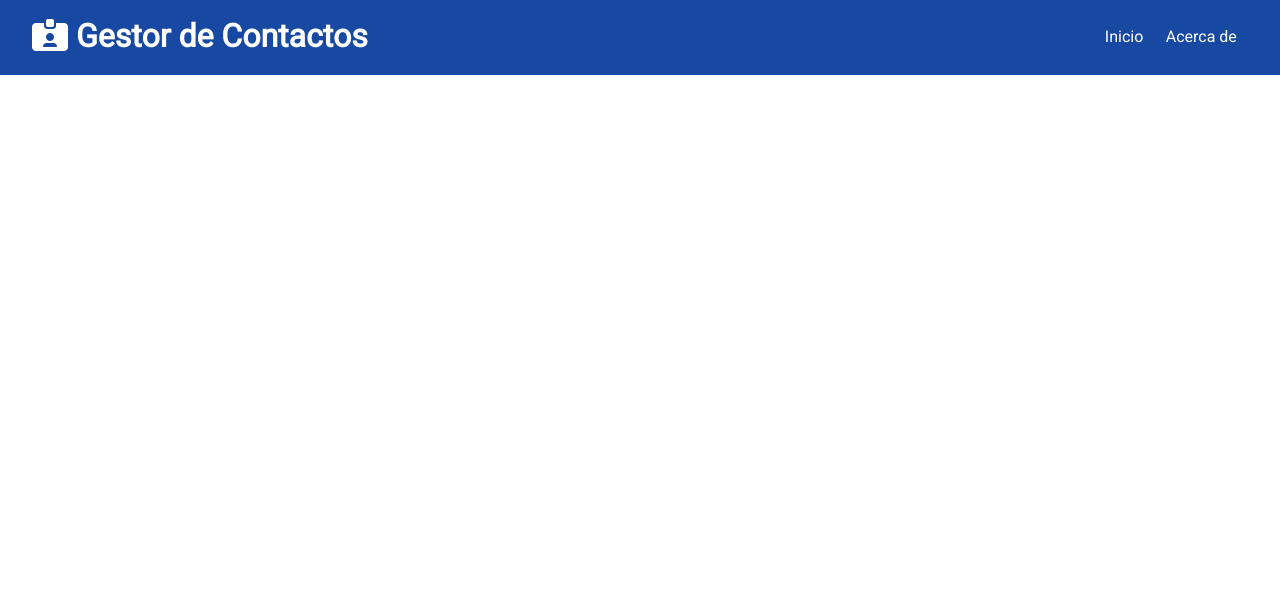
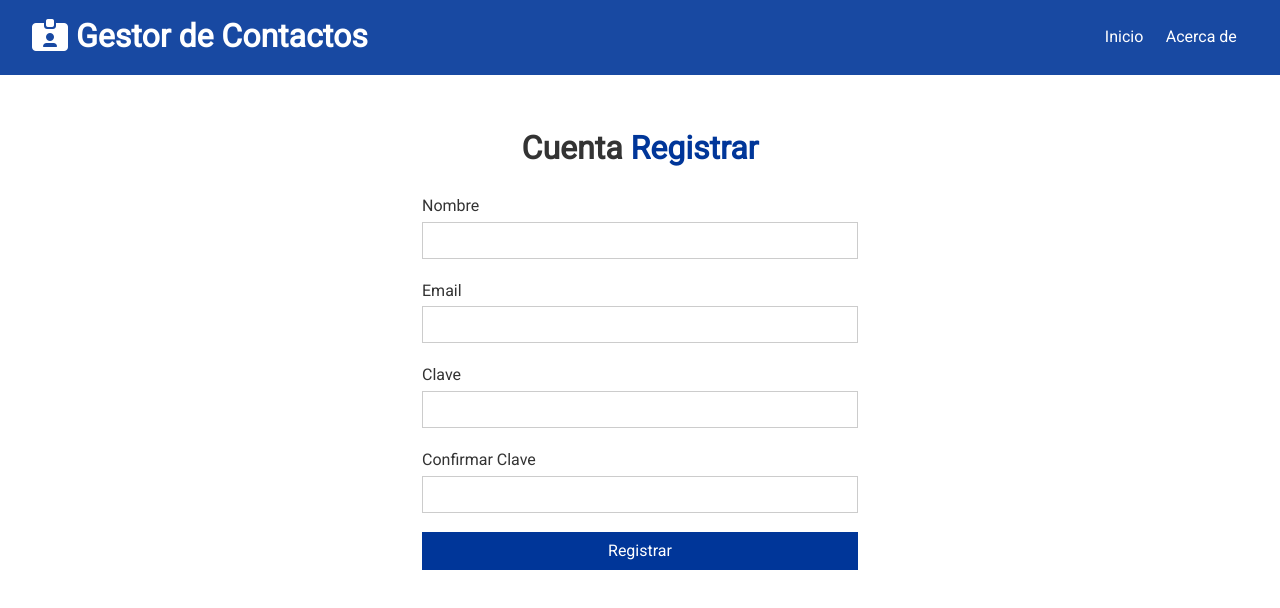
Before and after one commit to Cajimo/ContactsKeeper, a React (Create React App) app in the folder client/: page /register in a window 1280 px wide. Shown: the top 608 px of the page. Built offline with nearby package versions, Linux system fonts and the light colour scheme; the HTML template or start-up script is replaced by a standard one.

Commit message:
Register Form Created

```diff
--- a/client/src/App.js
+++ b/client/src/App.js
@@ -3,6 +3,7 @@
 import Navbar from './components/layout/Navbar';
 import Home from './components/pages/Home';
 import About from './components/pages/About';
+import Register from './components/auth/Register';
 import './App.css';
 import ContactState from './context/contact/ContactState';
 import AuthState from './context/auth/AuthState';
@@ -18,6 +19,7 @@
               <Switch>
                 <Route exact path="/" component={Home} />
                 <Route exact path="/about" component={About} />
+                <Route exact path="/register" component={Register} />
               </Switch>
             </div>
           </Fragment>
--- /dev/null
+++ b/client/src/components/auth/Register.js
@@ -0,0 +1,62 @@
+import React, { useState } from 'react';
+
+const Register = () => {
+  const [user, setUser] = useState({
+    name: '',
+    email: '',
+    password: '',
+    password2: '',
+  });
+
+  const { name, email, password, password2 } = user;
+
+  const onChange = (e) => setUser({ ...user, [e.target.name]: e.target.value });
+
+  const onSubmit = (e) => {
+    e.preventDefault();
+    console.log('Register submit');
+  };
+
+  return (
+    <div className="form-container">
+      <h1>
+        Cuenta <span className="text-primary">Registrar</span>
+      </h1>
+      <form onSubmit={onSubmit}>
+        <div className="form-group">
+          <label htmlFor="name">Nombre</label>
+          <input type="text" name="name" value={name} onChange={onChange} />
+        </div>
+        <div className="form-group">
+          <label htmlFor="email">Email</label>
+          <input type="email" name="email" value={email} onChange={onChange} />
+        </div>
+        <div className="form-group">
+          <label htmlFor="password">Clave</label>
+          <input
+            type="password"
+            name="password"
+            value={password}
+            onChange={onChange}
+          />
+        </div>
+        <div className="form-group">
+          <label htmlFor="password2">Confirmar Clave</label>
+          <input
+            type="password"
+            name="password2"
+            value={password2}
+            onChange={onChange}
+          />
+        </div>
+        <input
+          type="submit"
+          value="Registrar"
+          className="btn btn-primary btn-block"
+        />
+      </form>
+    </div>
+  );
+};
+
+export default Register;
```
Also changed, not shown: client/src/components/auth/Login.js (added).
